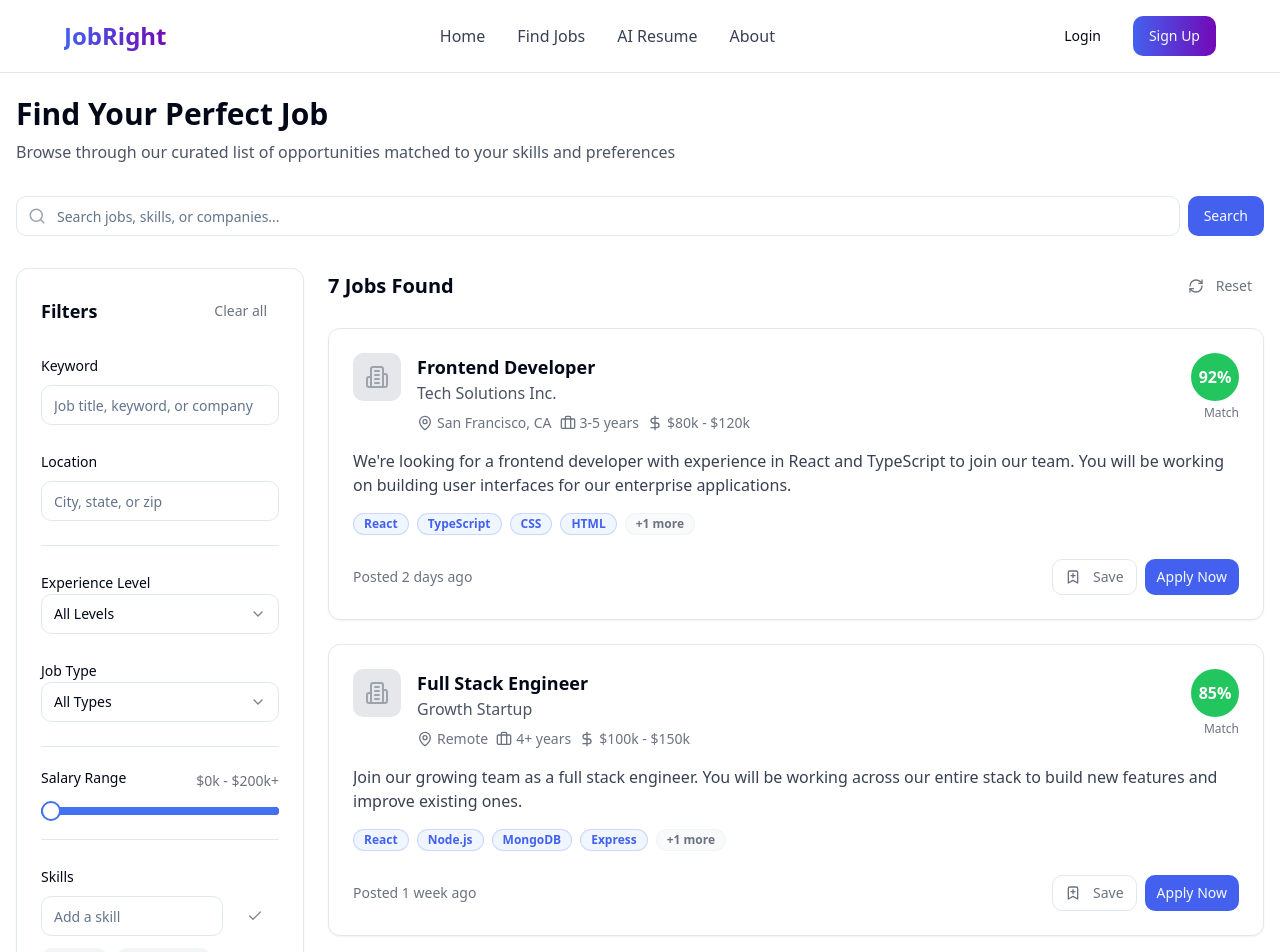
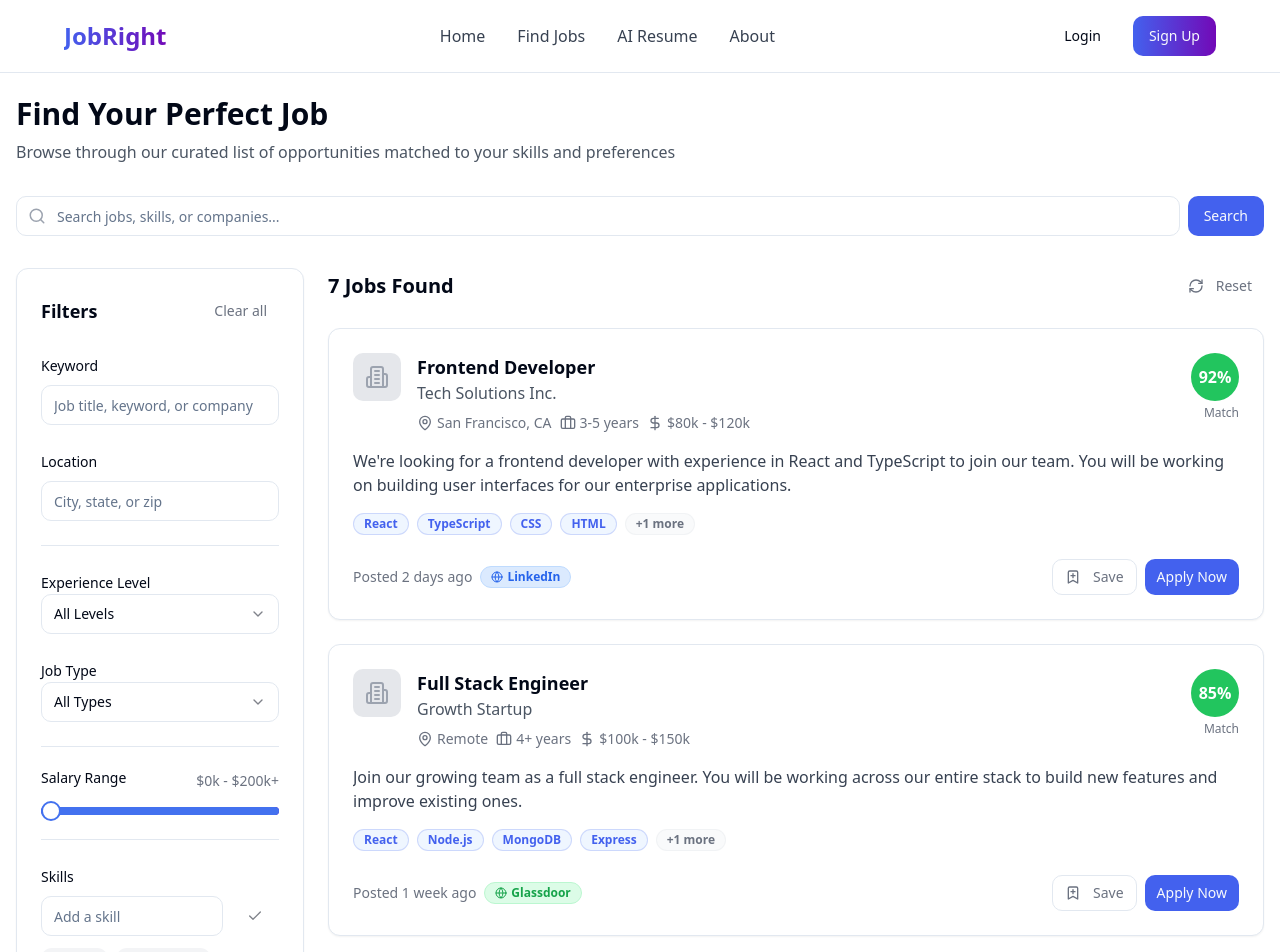
Before and after one commit to starkahmed/AI-Suited-Jobs, a React (Vite) app: page /jobs in a window 1280 px wide. Shown: the top 952 px of the page. Built offline with nearby package versions, Linux system fonts and the light colour scheme.

Commit message:
feat: Add job source integration
Integrate job sources from Naukri, LinkedIn, and Glassdoor.

```diff
--- a/src/components/JobCard.tsx
+++ b/src/components/JobCard.tsx
@@ -3,7 +3,7 @@ import { useState } from "react";
 import { Button } from "@/components/ui/button";
 import { Badge } from "@/components/ui/badge";
 import { Card } from "@/components/ui/card";
-import { BookmarkPlus, BookmarkCheck, Building2, MapPin, Briefcase, DollarSign } from "lucide-react";
+import { BookmarkPlus, BookmarkCheck, Building2, MapPin, Briefcase, DollarSign, Globe } from "lucide-react";
 import { useToast } from "@/hooks/use-toast";
 
 export interface JobCardProps {
@@ -18,6 +18,7 @@ export interface JobCardProps {
   matchPercentage?: number;
   postedDate: string;
   logoUrl?: string;
+  source?: "LinkedIn" | "Naukri" | "Glassdoor" | string;
   onSave?: (id: string) => void;
   onApply?: (id: string) => void;
 }
@@ -34,11 +35,30 @@ const JobCard = ({
   matchPercentage,
   postedDate,
   logoUrl,
+  source,
   onSave,
   onApply,
 }: JobCardProps) => {
   const [saved, setSaved] = useState(false);
   const { toast } = useToast();
+
+  // Function to get source logo and color
+  const getSourceInfo = (source?: string) => {
+    if (!source) return { color: "bg-gray-100 text-gray-600" };
+
+    switch(source.toLowerCase()) {
+      case "linkedin":
+        return { color: "bg-blue-100 text-blue-600 border-blue-200" };
+      case "naukri":
+        return { color: "bg-orange-100 text-orange-600 border-orange-200" };
+      case "glassdoor":
+        return { color: "bg-green-100 text-green-600 border-green-200" };
+      default:
+        return { color: "bg-gray-100 text-gray-600" };
+    }
+  };
+
+  const sourceInfo = getSourceInfo(source);
 
   const handleSave = () => {
     setSaved(!saved);
@@ -128,7 +148,16 @@ const JobCard = ({
       </div>
 
       <div className="mt-6 flex justify-between items-center">
-        <span className="text-sm text-gray-500">Posted {postedDate}</span>
+        <div className="flex items-center gap-2">
+          <span className="text-sm text-gray-500">Posted {postedDate}</span>
+
+          {source && (
+            <Badge variant="outline" className={`flex items-center gap-1 ${sourceInfo.color}`}>
+              <Globe size={12} />
+              {source}
+            </Badge>
+          )}
+        </div>
 
         <div className="flex gap-2">
           <Button
--- a/src/pages/Jobs.tsx
+++ b/src/pages/Jobs.tsx
@@ -1,4 +1,3 @@
-
 import { useState } from "react";
 import JobCard from "@/components/JobCard";
 import JobFilters from "@/components/JobFilters";
@@ -20,6 +19,7 @@ const allJobs = [
     description: "We're looking for a frontend developer with experience in React and TypeScript to join our team. You will be working on building user interfaces for our enterprise applications.",
     matchPercentage: 92,
     postedDate: "2 days ago",
+    source: "LinkedIn",
   },
   {
     id: "2",
@@ -32,6 +32,7 @@ const allJobs = [
     description: "Join our growing team as a full stack engineer. You will be working across our entire stack to build new features and improve existing ones.",
     matchPercentage: 85,
     postedDate: "1 week ago",
+    source: "Glassdoor",
   },
   {
     id: "3",
@@ -44,6 +45,7 @@ const allJobs = [
     description: "We're seeking a talented UI/UX designer to create beautiful interfaces and experiences for our clients. You should have a strong portfolio showing your design process.",
     matchPercentage: 78,
     postedDate: "3 days ago",
+    source: "Naukri",
   },
   {
     id: "4",
@@ -56,6 +58,7 @@ const allJobs = [
     description: "Join our backend team to develop scalable services for our financial platform. You'll work on API design, database optimization, and integrating with third-party services.",
     matchPercentage: 80,
     postedDate: "5 days ago",
+    source: "LinkedIn",
   },
   {
     id: "5",
@@ -68,6 +71,7 @@ const allJobs = [
     description: "We're looking for a DevOps engineer to help us build and maintain our cloud infrastructure. You'll be responsible for deployment pipelines, monitoring, and infrastructure as code.",
     matchPercentage: 70,
     postedDate: "1 week ago",
+    source: "Glassdoor",
   },
   {
     id: "6",
@@ -80,6 +84,7 @@ const allJobs = [
     description: "Lead the development of our SaaS platform by defining product vision, gathering requirements, and working with cross-functional teams to deliver features that delight customers.",
     matchPercentage: 65,
     postedDate: "2 weeks ago",
+    source: "Naukri",
   },
   {
     id: "7",
@@ -92,6 +97,7 @@ const allJobs = [
     description: "Turn data into insights that drive business decisions. You'll work on developing models, analyzing trends, and presenting findings to stakeholders.",
     matchPercentage: 72,
     postedDate: "4 days ago",
+    source: "LinkedIn",
   },
 ];
 
```
